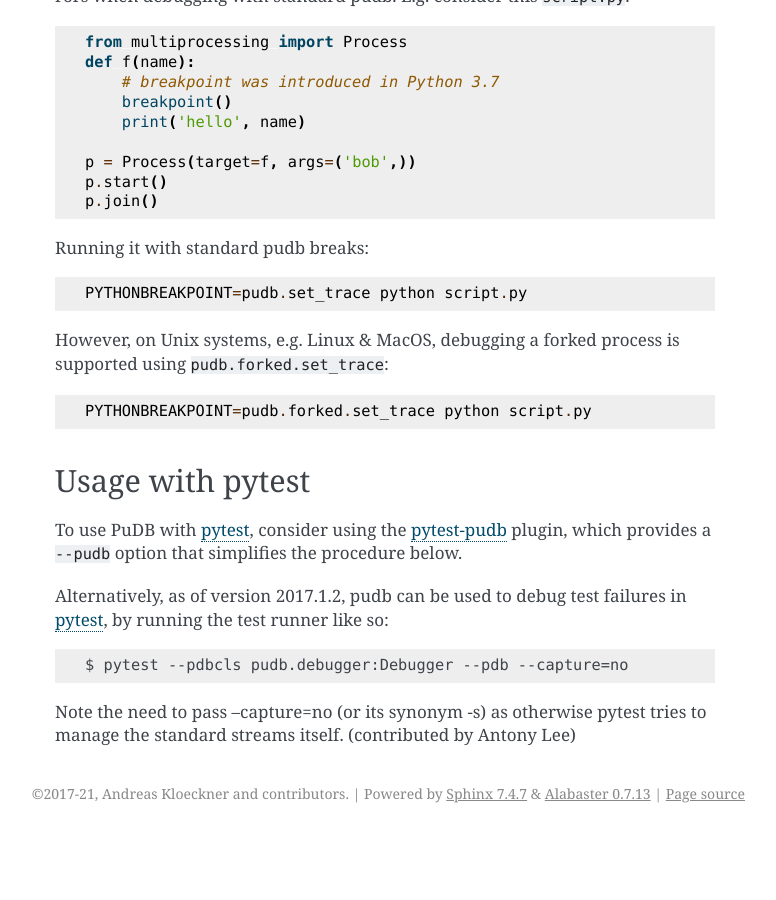
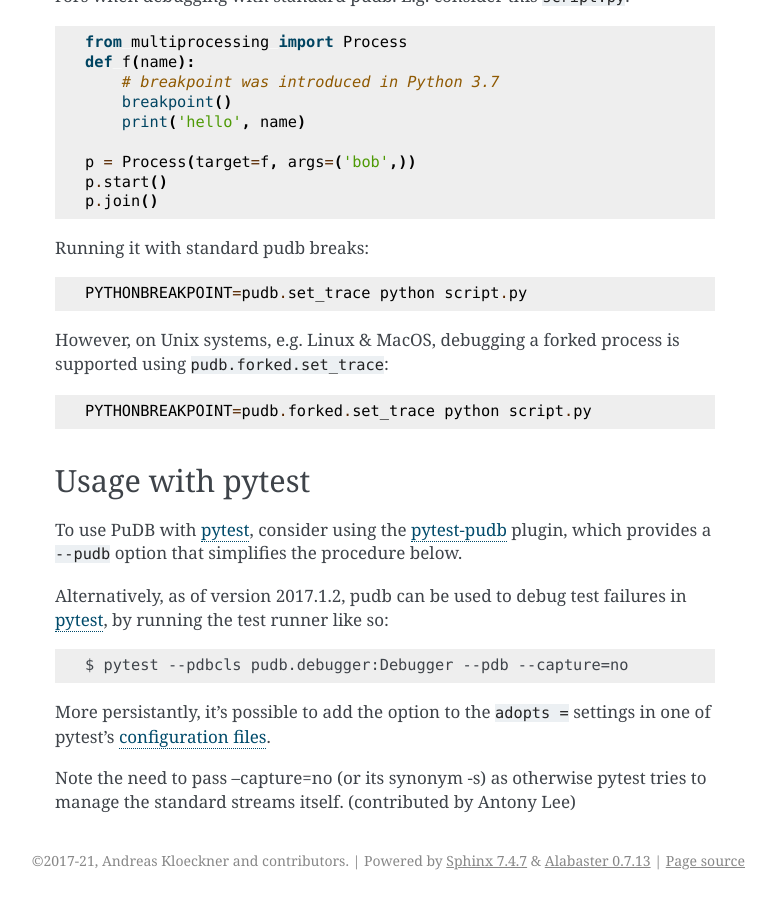
Before and after one commit to inducer/pudb, a Sphinx documentation site: the page built from doc/starting.rst, in a window 1280 px wide and 900 px high, scrolled down 3578 px. Shown: the whole window, without its empty margins (365-1141 px from the left). Built offline with Sphinx 7.4.7, drawn with Linux system fonts in a browser that asks for light colours; before the commit the page ends 4411 px from its top, so only the background shows below that.

Commit message:
Update starting.rst
Add persistent pytest config method

```diff
--- a/doc/starting.rst
+++ b/doc/starting.rst
@@ -179,5 +179,7 @@
 
     $ pytest --pdbcls pudb.debugger:Debugger --pdb --capture=no
 
+More persistantly, it's possible to add the option to the ``adopts =`` settings in one of pytest's `configuration files <https://docs.pytest.org/en/stable/reference/customize.html#configuration-file-formats>`_.
+
 Note the need to pass --capture=no (or its synonym -s) as otherwise
 pytest tries to manage the standard streams itself. (contributed by Antony Lee)
```
